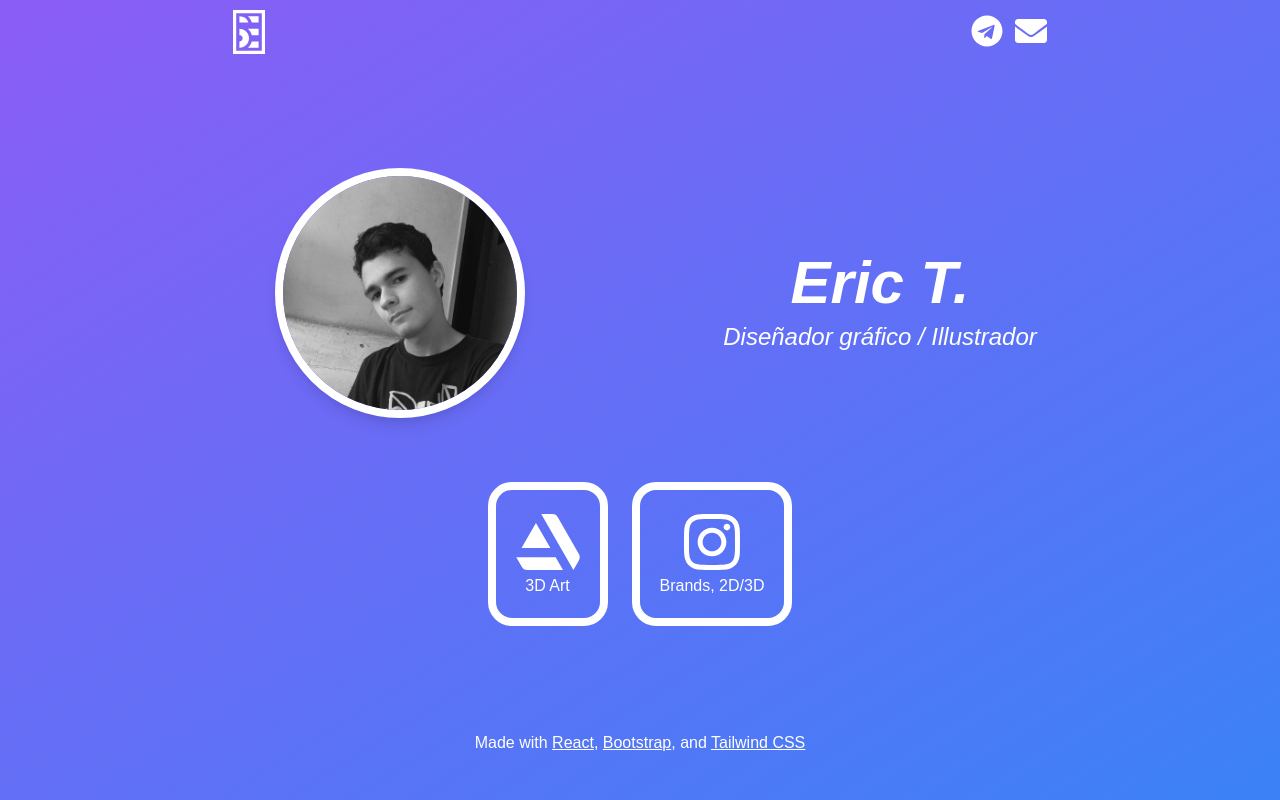
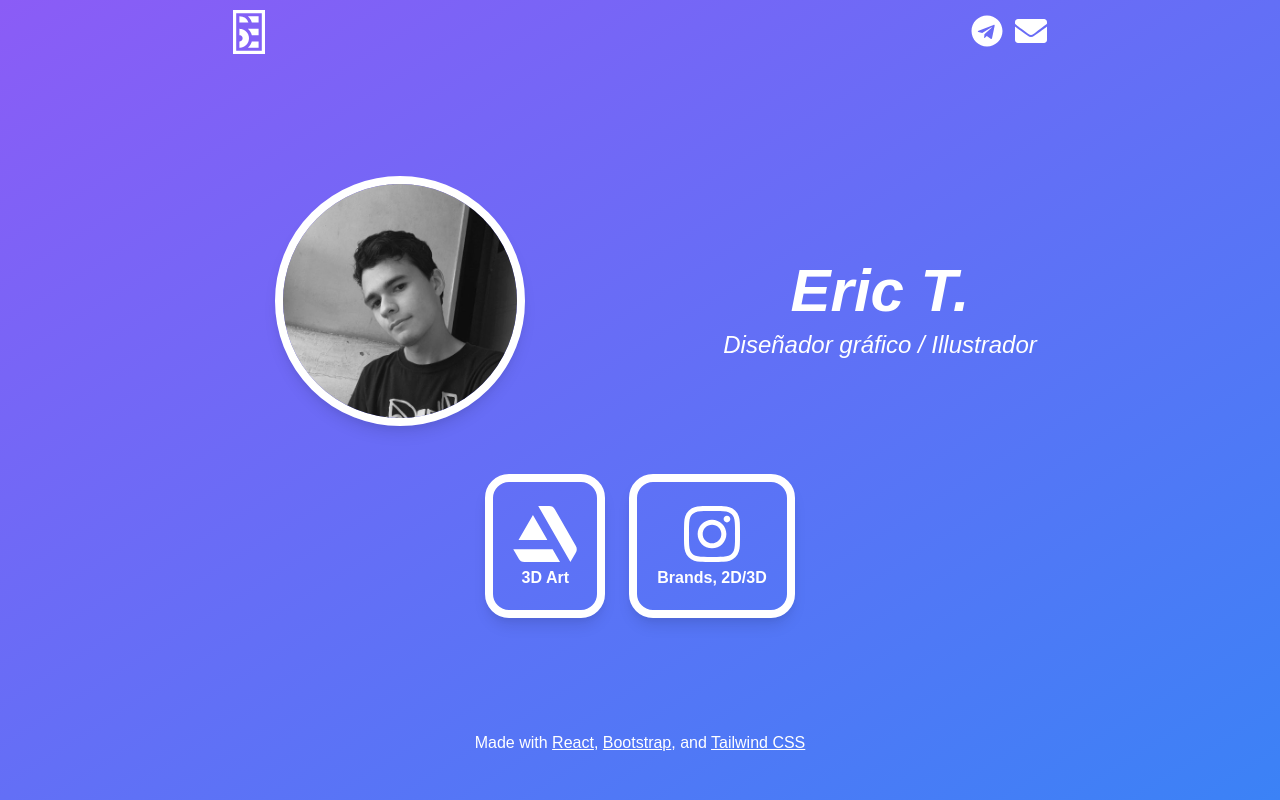
Before and after one commit to SimplyEr1c/simplyer1cportfolio, a React (Create React App) app: page / in a window 1280 px wide. Built offline with nearby package versions, Linux system fonts and the light colour scheme.

Commit message:
Minor Changes

```diff
--- a/src/App.js
+++ b/src/App.js
@@ -11,7 +11,7 @@ function App() {
 
       <Navbar />
 
-      <div className="flex flex-col justify-center gap-16  h-5/6 my-auto">
+      <div className="flex flex-col justify-center gap-12  h-5/6 my-auto">
         <Me />
         <Buttons />
       </div>
--- a/src/components/buttons.js
+++ b/src/components/buttons.js
@@ -7,11 +7,11 @@ function Buttons() {
 
         <div className=" flex justify-center text-center gap-6 ">
 
-            <a href="https://simplyer1c.artstation.com" type="button" className="border-white border-8 p-5 rounded-3xl hover:bg-purple-300">
+            <a href="https://simplyer1c.artstation.com" type="button" className="border-white border-8 p-5 rounded-3xl hover:bg-purple-300 font-bold shadow-lg">
                 <FontAwesomeIcon icon={faArtstation} size="4x" />
                 <p>3D Art</p>
             </a>
-            <a href="https://www.instagram.com/simplyer1c_art/" type="button" className="border-white border-8 p-5 rounded-3xl hover:bg-purple-300">
+            <a href="https://www.instagram.com/simplyer1c_art/" type="button" className="border-white border-8 p-5 rounded-3xl hover:bg-purple-300 font-bold shadow-lg">
                 <FontAwesomeIcon icon={faInstagram} size="4x" />
                 <p>Brands, 2D/3D</p>
             </a>
```
